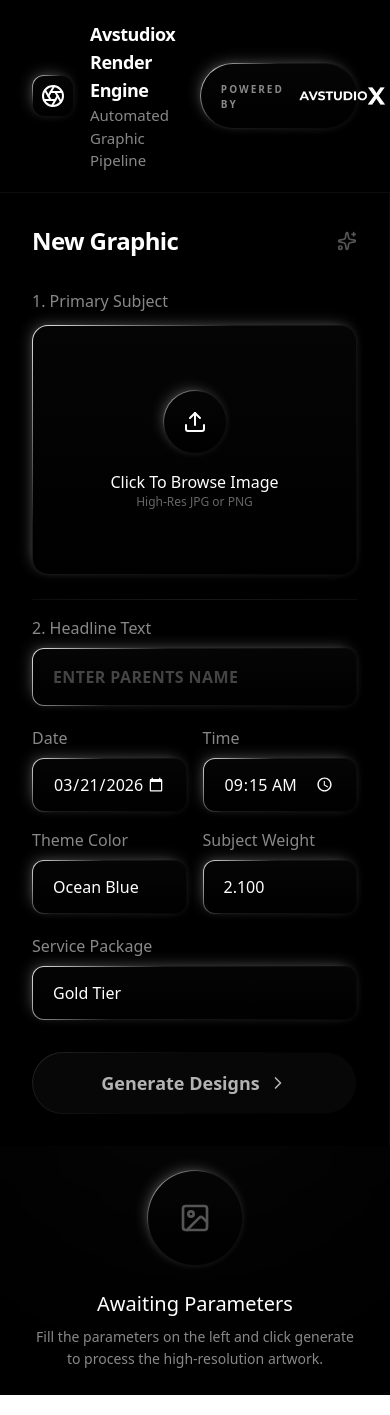
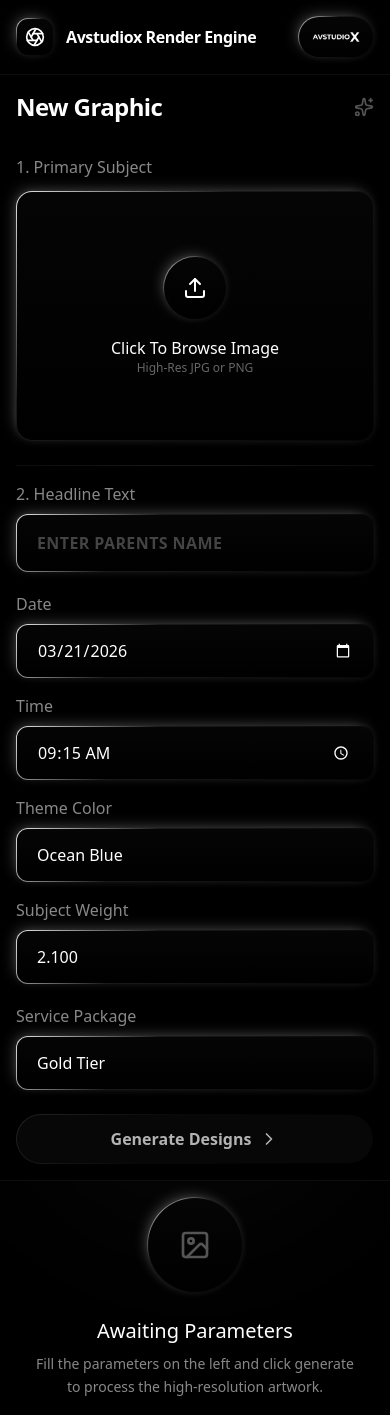
Before and after one commit to Aman120520/avx-render-engine, a React (Vite) app: page / in a window 390 px wide. Built offline with nearby package versions, Linux system fonts and the light colour scheme; a web font is replaced by a local one.

Commit message:
Make a responsive UI

```diff
--- a/src/App.jsx
+++ b/src/App.jsx
@@ -191,26 +191,26 @@ export default function App() {
       <div className="avstudiox-theme min-h-screen flex flex-col selection:bg-white/20">
 
         {/* HEADER: AVSTUDIOX Cinematic Dark */}
-        <header className="bg-black/40 backdrop-blur-2xl border-b border-white/5 px-8 py-5 flex items-center justify-between sticky top-0 z-50">
-          <div className="flex items-center gap-4">
-            <div className="glow-border p-2 rounded-xl">
-              <Aperture className="w-6 h-6 text-white" />
+        <header className="bg-black/40 backdrop-blur-2xl border-b border-white/5 px-4 sm:px-6 lg:px-8 py-4 lg:py-5 flex items-center justify-between sticky top-0 z-50">
+          <div className="flex items-center gap-3 sm:gap-4">
+            <div className="glow-border p-2 sm:p-2.5 rounded-xl">
+              <Aperture className="w-5 h-5 sm:w-6 sm:h-6 text-white" />
             </div>
             <div>
-              <h1 className="text-lg font-bold text-white tracking-tight">Avstudiox Render Engine</h1>
-              <p className="text-[15px] text-[#888] font-medium">Automated Graphic Pipeline</p>
+              <h1 className="text-base sm:text-lg font-bold text-white tracking-tight leading-tight">Avstudiox Render Engine</h1>
+              <p className="hidden sm:block text-[13px] sm:text-[15px] text-[#888] font-medium mt-0.5">Automated Graphic Pipeline</p>
             </div>
           </div>
 
           {/* AVSTUDIOX IMAGE LOGO (With Sandbox Fallback) */}
-          <div className="flex items-center gap-3 glow-border px-5 py-2.5 rounded-full cursor-default">
-            <span className="text-[10px] text-[#888] font-bold tracking-[0.2em] uppercase mt-0.5">Powered by</span>
+          <div className="flex items-center gap-2 sm:gap-3 glow-border px-3 sm:px-5 py-2 sm:py-2.5 rounded-full cursor-default">
+            <span className="hidden md:inline text-[10px] text-[#888] font-bold tracking-[0.2em] uppercase mt-0.5">Powered by</span>
 
             {/* Using the exact uploaded image file */}
             <img
               src="/avstudiox_logo_white.png"
               alt="AVSTUDIOX"
-              className="h-[44px] object-contain"
+              className="h-[24px] sm:h-[34px] lg:h-[44px] object-contain"
               onError={(e) => {
                 e.target.style.display = 'none';
                 e.target.nextSibling.style.display = 'flex';
@@ -219,19 +219,19 @@ export default function App() {
 
             {/* Perfect code-replica fallback for web preview where local files can't load */}
             <div className="hidden items-center text-white select-none">
-              <span className="text-[14px] font-[800] tracking-[0.08em] leading-none">AVSTUDIOX</span>
-              <span className="text-[20px] font-[900] leading-none ml-[1px]">X</span>
+              <span className="text-[12px] sm:text-[14px] font-[800] tracking-[0.08em] leading-none">AVSTUDIOX</span>
+              <span className="text-[16px] sm:text-[20px] font-[900] leading-none ml-[1px]">X</span>
             </div>
           </div>
         </header>
 
-        <main className="flex-1 flex flex-col lg:flex-row overflow-hidden relative bg-[#000000]">
+        <main className="flex-1 flex flex-col lg:flex-row overflow-y-auto lg:overflow-hidden relative bg-[#000000]">
 
           {/* Cinematic Light Glow Background */}
-          <div className="absolute top-[5%] left-[10%] w-[80%] h-[80%] bg-white/[0.03] blur-[120px] pointer-events-none rounded-full" />
+          <div className="absolute top-[5%] left-[10%] w-[80%] h-[80%] bg-white/[0.03] blur-[80px] md:blur-[120px] pointer-events-none rounded-full" />
 
           {/* FORM SIDEBAR: Deep Dark Minimalist */}
-          <aside className="w-full lg:w-[460px] bg-[#000000] border-r border-white/5 lg:overflow-y-auto p-8 flex-shrink-0 z-20">
+          <aside className="w-full lg:w-[460px] bg-[#000000] border-b lg:border-r lg:border-b-0 border-white/5 lg:overflow-y-auto p-4 sm:p-6 lg:p-8 flex-shrink-0 z-20">
             <div className="flex items-center justify-between mb-8">
               <h2 className="text-2xl font-bold text-white tracking-tight">New Graphic</h2>
               <Sparkles className="w-5 h-5 text-[#555]" />
@@ -279,7 +279,7 @@ export default function App() {
                   />
                 </div>
 
-                <div className="grid grid-cols-2 gap-4 [color-scheme:dark]">
+                <div className="grid grid-cols-1 sm:grid-cols-2 gap-4 [color-scheme:dark]">
                   <div>
                     <label className="block text-[#888] text-ls font-regular mb-2">Date</label>
                     <input type="date" name="date" value={formData.date} onChange={handleInputChange} className="w-full glow-border rounded-xl px-5 py-3.5 text-white transition-all outline-none font-medium" />
@@ -316,7 +316,7 @@ export default function App() {
               <button
                 onClick={generateGraphics}
                 disabled={isGenerating || !previewUrl || !formData.parentsName}
-                className="w-full mt-8 glow-border-button rounded-full py-4 flex justify-center items-center gap-2 font-bold text-lg text-white transition-all duration-300"
+                className="w-full mt-6 sm:mt-8 glow-border-button rounded-full py-3 sm:py-4 flex justify-center items-center gap-2 font-bold text-base sm:text-lg text-white transition-all duration-300"
               >
                 {isGenerating ? <><RefreshCw className="w-5 h-5 animate-spin" /> Rendering Assets...</> : <>Generate Designs <ChevronRight className="w-5 h-5" /></>}
               </button>
@@ -324,7 +324,7 @@ export default function App() {
           </aside>
 
           {/* RESULTS AREA: Pitch Black & Elegant */}
-          <section className="flex-1 bg-transparent p-6 lg:p-10 lg:overflow-y-auto relative z-10">
+          <section className="flex-1 bg-transparent p-4 sm:p-6 lg:p-10 lg:overflow-y-auto relative z-10">
             {generatedDesigns.length === 0 ? (
               <div className="h-full flex flex-col items-center justify-center text-[#666]">
                 <div className="w-24 h-24 rounded-full glow-border flex items-center justify-center mb-6 shadow-2xl relative">
@@ -348,20 +348,20 @@ export default function App() {
                   <div key={index} className="glow-border rounded-3xl overflow-hidden flex flex-col transition-all duration-300">
 
                     {/* Card Header */}
-                    <div className="px-6 py-5 border-b border-white/5 flex flex-col sm:flex-row justify-between items-start sm:items-center gap-4 bg-[#000]">
+                    <div className="px-4 sm:px-6 py-4 sm:py-5 border-b border-white/5 flex flex-col sm:flex-row justify-between items-start sm:items-center gap-4 bg-[#000]">
                       <div className="flex items-center gap-3">
                         <span className="text-xs font-bold text-[#888] bg-[#0A0A0A] border border-white/10 px-2.5 py-1 rounded-md">0{index + 1}</span>
-                        <h3 className="font-bold text-white text-lg tracking-wide">{design.title}</h3>
+                        <h3 className="font-bold text-white text-base sm:text-lg tracking-wide">{design.title}</h3>
                       </div>
                       <a href={design.dataUrl} download={`AVSTUDIOX_${formData.parentsName.split(' ')[0]}_0${index + 1}.jpg`}
-                        className="flex items-center gap-2 glow-border-button px-6 py-2.5 rounded-full font-bold text-sm text-white transition-all active:scale-95">
+                        className="flex items-center justify-center gap-2 glow-border-button px-6 py-2.5 rounded-full font-bold text-sm text-white transition-all active:scale-95 w-full sm:w-auto">
                         <Download className="w-4 h-4 text-white" /> Export JPG
                       </a>
                     </div>
 
                     {/* Image Display */}
-                    <div className="p-8 lg:p-12 bg-[#0A0A0A] flex-1 flex items-center justify-center relative overflow-hidden group">
-                      <img src={design.dataUrl} alt={design.title} className="max-w-full max-h-[60vh] object-contain shadow-[0_0_50px_rgba(0,0,0,0.8)] rounded-md border border-[#222] relative z-10 transition-transform duration-500 group-hover:scale-[1.02]" />
+                    <div className="p-4 sm:p-8 lg:p-12 bg-[#0A0A0A] flex-1 flex items-center justify-center relative overflow-hidden group">
+                      <img src={design.dataUrl} alt={design.title} className="max-w-full max-h-[50vh] sm:max-h-[60vh] object-contain shadow-[0_0_50px_rgba(0,0,0,0.8)] rounded-md border border-[#222] relative z-10 transition-transform duration-500 group-hover:scale-[1.02]" />
                     </div>
                   </div>
                 ))}
```
